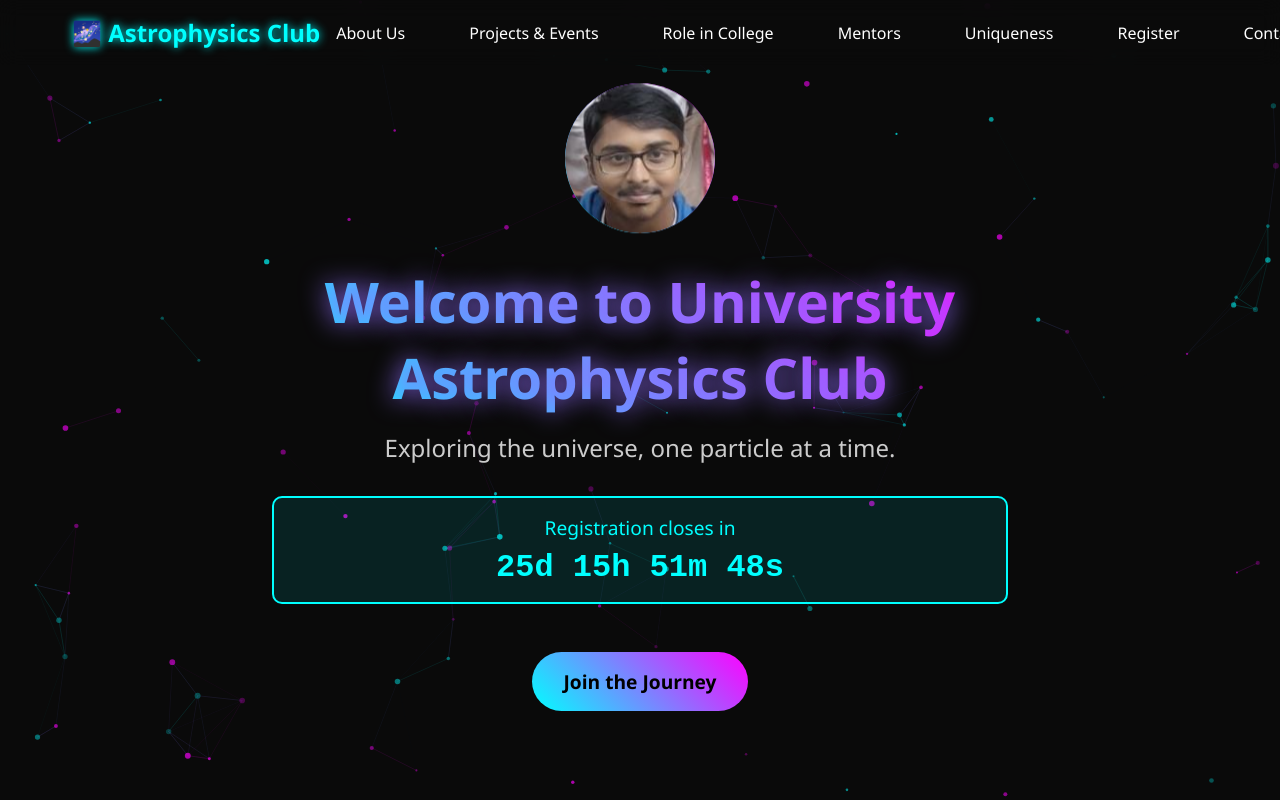
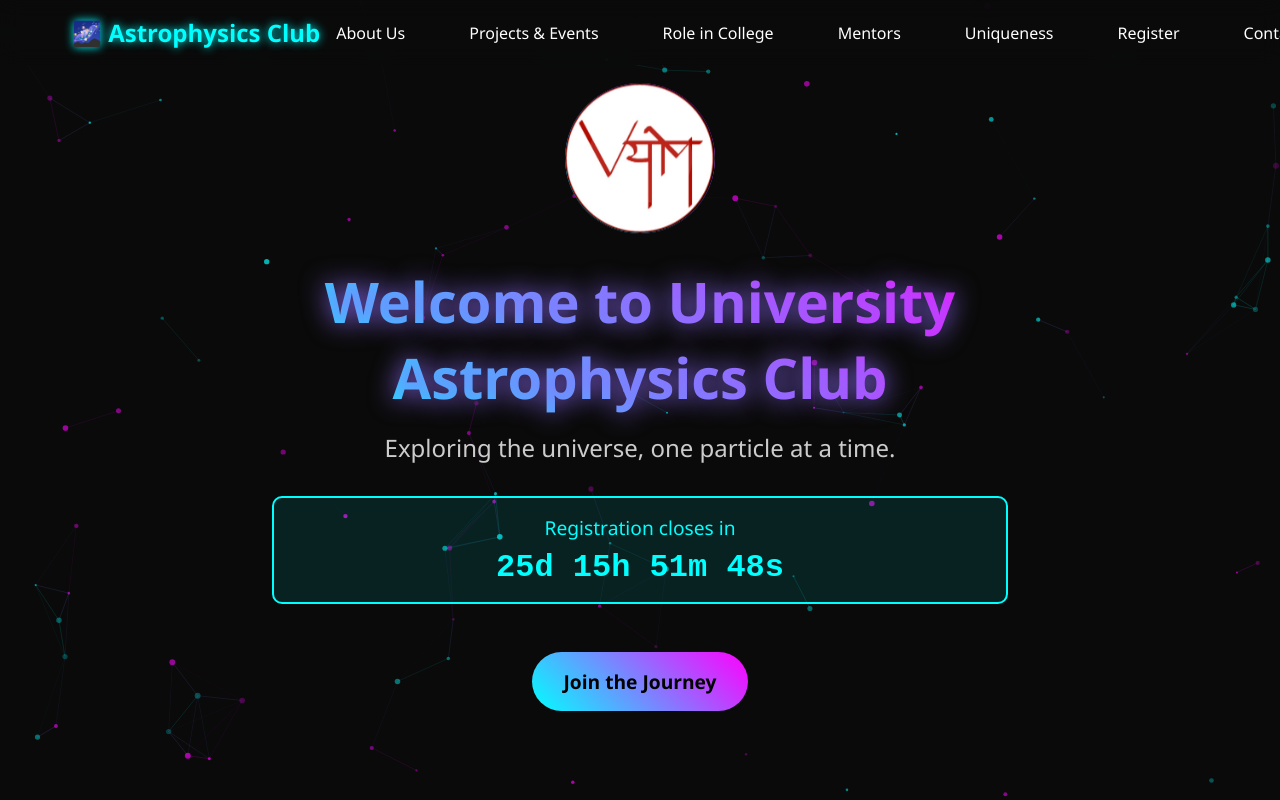
Before and after one commit to Parswanadh/VYOM.forms, a plain HTML site: page index.html in a window 1280 px wide. Shown: the top 800 px of the page. Drawn offline with Linux system fonts and the light colour scheme.

Commit message:
Update index.html

```diff
--- a/index.html
+++ b/index.html
@@ -548,7 +548,7 @@
     <section class="hero" id="hero">
         <div class="hero-content">
             <div class="mentor-photo">
-                <img src="WhatsApp Image 2025-07-17 at 22.41.33_805fd7f2.jpg" alt="Mentor Photo" style="width:100%;height:100%;object-fit:cover;border-radius:50%;display:block;" />
+                <img src="https://github.com/Parswanadh/VYOM.forms/blob/main/Screenshot%202025-07-21%20133508.png" alt="Mentor Photo" style="width:100%;height:100%;object-fit:cover;border-radius:50%;display:block;" />
             </div>
             <h1>Welcome to University Astrophysics Club</h1>
             <p>Exploring the universe, one particle at a time.</p>
```
